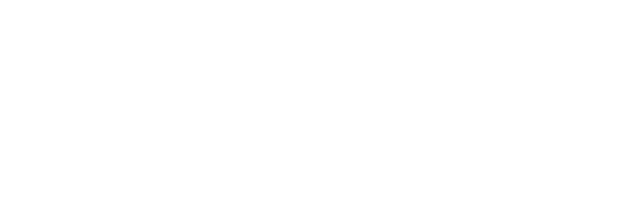
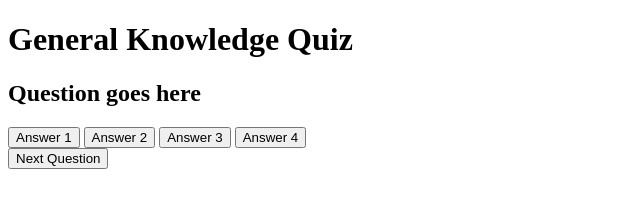
Before and after one commit to NGisNG/Quiz-Game-Finale, a plain HTML site: page index.html in a window 1280 px wide. Shown: the whole page, without its empty margins (0-640 px from the left). Drawn offline with Linux system fonts and the light colour scheme.

Commit message:
Create html body structure for the quiz game in index.html file with title, question and answer buttons

```diff
--- a/index.html
+++ b/index.html
@@ -10,6 +10,19 @@
 
 <body>
 
+    <div class="app">
+        <h1>General Knowledge Quiz</h1>
+        <div class="quiz">
+            <h2 id="question">Question goes here</h2>
+            <div id="answer-buttons">
+                <button class="btn">Answer 1</button>
+                <button class="btn">Answer 2</button>
+                <button class="btn">Answer 3</button>
+                <button class="btn">Answer 4</button>
+            </div>
+            <button id="next-btn">Next Question</button>
+        </div>
+    </div>
 
 <script src="assets/js/script.js"></script>
 </body>
```
